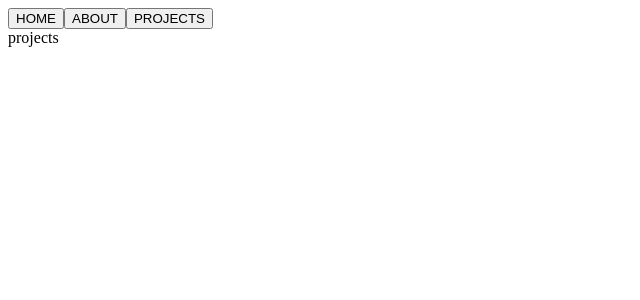
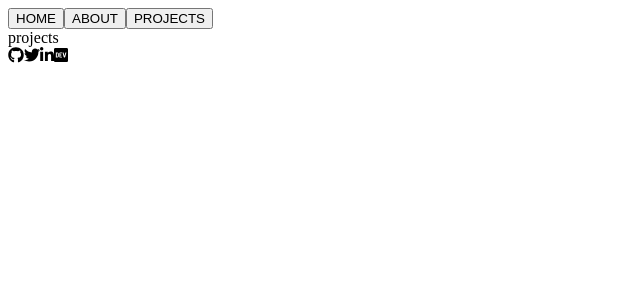
Before and after one commit to octokatherine/personal-website, a Next.js app: page /projects in a window 1280 px wide. Shown: the top 300 px of the page, without its empty margins (0-640 px from the left). Built offline with nearby package versions, Linux system fonts and the light colour scheme.

Commit message:
Add social icons

```diff
--- a/components/layout.js
+++ b/components/layout.js
@@ -1,27 +1,48 @@
 import Link from 'next/link'
+import Head from 'next/head'
+import { faGithub, faTwitter, faLinkedinIn, faDev } from '@fortawesome/free-brands-svg-icons'
+import { FontAwesomeIcon } from '@fortawesome/react-fontawesome'
 
 export default function Layout({ children }) {
   return (
-    <div className="flex flex-col items-center justify-center h-screen text-gray-800 bg-gradient-to-b from-lightBlue-200 via-lightBlue-50 to-white">
-      <div className="flex justify-center my-6 leading-6">
+    <div className="flex flex-col items-center justify-center w-screen h-screen text-gray-800 bg-gradient-to-b from-lightBlue-200 via-lightBlue-50 to-white">
+      <Head>
+        <title>Katherine Peterson</title>
+        <meta name="viewport" content="initial-scale=1.0, width=device-width" />
+      </Head>
+      <div>
+        <div className="flex flex-wrap justify-center leading-6">
           <Link href="/">
-          <button className="py-1 text-xs leading-6 tracking-widest border border-gray-400 rounded-full w-28">
+            <button className="w-24 py-1 text-xs leading-6 tracking-widest border border-gray-400 rounded-full">
               HOME
             </button>
           </Link>
           <Link href="/about">
-          <button className="py-1 mx-2 text-xs leading-6 tracking-widest border border-gray-400 rounded-full w-28">
+            <button className="w-24 py-1 mx-2 text-xs leading-6 tracking-widest border border-gray-400 rounded-full">
               ABOUT
             </button>
           </Link>
           <Link href="/projects">
-          <button className="py-1 text-xs leading-6 tracking-widest border border-gray-400 rounded-full w-28">
+            <button className="w-24 py-1 text-xs leading-6 tracking-widest border border-gray-400 rounded-full">
               PROJECTS
             </button>
           </Link>
         </div>
-      <div className="flex flex-col items-center justify-center w-full max-w-3xl py-10 border-t border-b border-gray-400">
+        <div className="flex flex-col items-center justify-center w-full max-w-2xl py-8 my-6 border-t border-b border-gray-400">
           <div className="flex justify-center">{children}</div>
+        </div>
+        <div className="flex items-center justify-center">
+          <FontAwesomeIcon className="mr-8 text-3xl text-gray-500 cursor-pointer" icon={faGithub} />
+          <FontAwesomeIcon
+            className="mr-8 text-3xl text-gray-500 cursor-pointer"
+            icon={faTwitter}
+          />
+          <FontAwesomeIcon
+            className="mr-8 text-3xl text-gray-500 cursor-pointer"
+            icon={faLinkedinIn}
+          />
+          <FontAwesomeIcon className="text-3xl text-gray-500 cursor-pointer" icon={faDev} />
+        </div>
       </div>
     </div>
   )
--- a/package.json
+++ b/package.json
@@ -8,6 +8,11 @@
     "start": "next start"
   },
   "dependencies": {
+    "@fortawesome/fontawesome-free": "^5.15.2",
+    "@fortawesome/fontawesome-svg-core": "^1.2.34",
+    "@fortawesome/free-brands-svg-icons": "^5.15.2",
+    "@fortawesome/free-solid-svg-icons": "^5.15.2",
+    "@fortawesome/react-fontawesome": "^0.1.14",
     "next": "10.0.7",
     "react": "17.0.1",
     "react-dom": "17.0.1"
```
Also changed, not shown: pages/index.js (+6 -3 lines), 2 other files (tests, documents, lock files or other folders). Lines whose indentation alone changed are shown as unchanged.
